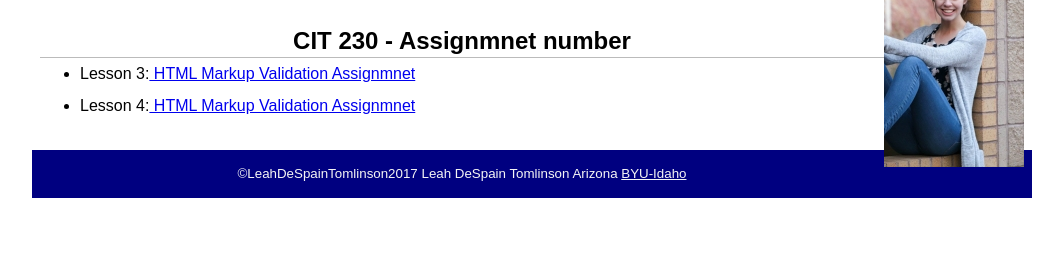
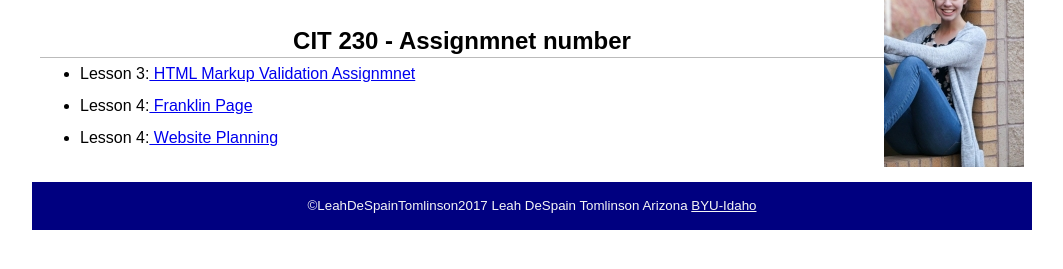
Before and after one commit to leahtomlinson/leahtomlinson.github.io, a plain HTML site: page cit230/index.html in a window 1280 px wide. Shown: the part 71-340 px from the top of the page, without its empty margins (108-1171 px from the left). Drawn offline with Linux system fonts and the light colour scheme.

Commit message:
Update
Uploaded Website planning pdf

```diff
--- a/cit230/index.html
+++ b/cit230/index.html
@@ -22,7 +22,8 @@
         <h2>CIT 230 - Assignmnet number</h2>
         <ul>
             <li>Lesson 3:<a href="assignments/lesson-3/fixedhtml.html"> HTML Markup Validation Assignmnet</a></li>
-            <li>Lesson 4:<a href="assignments/lesson-4/franklin-4.html"> HTML Markup Validation Assignmnet</a></li>
+            <li>Lesson 4:<a href="assignments/lesson-4/franklin-4.html"> Franklin Page</a></li>
+            <li>Lesson 4:<a href="assignments/lesson-4/planning.docx"> Website Planning</a></li>
         </ul>
     </main>
     <footer>
```
Also changed, not shown: 1 other file.
